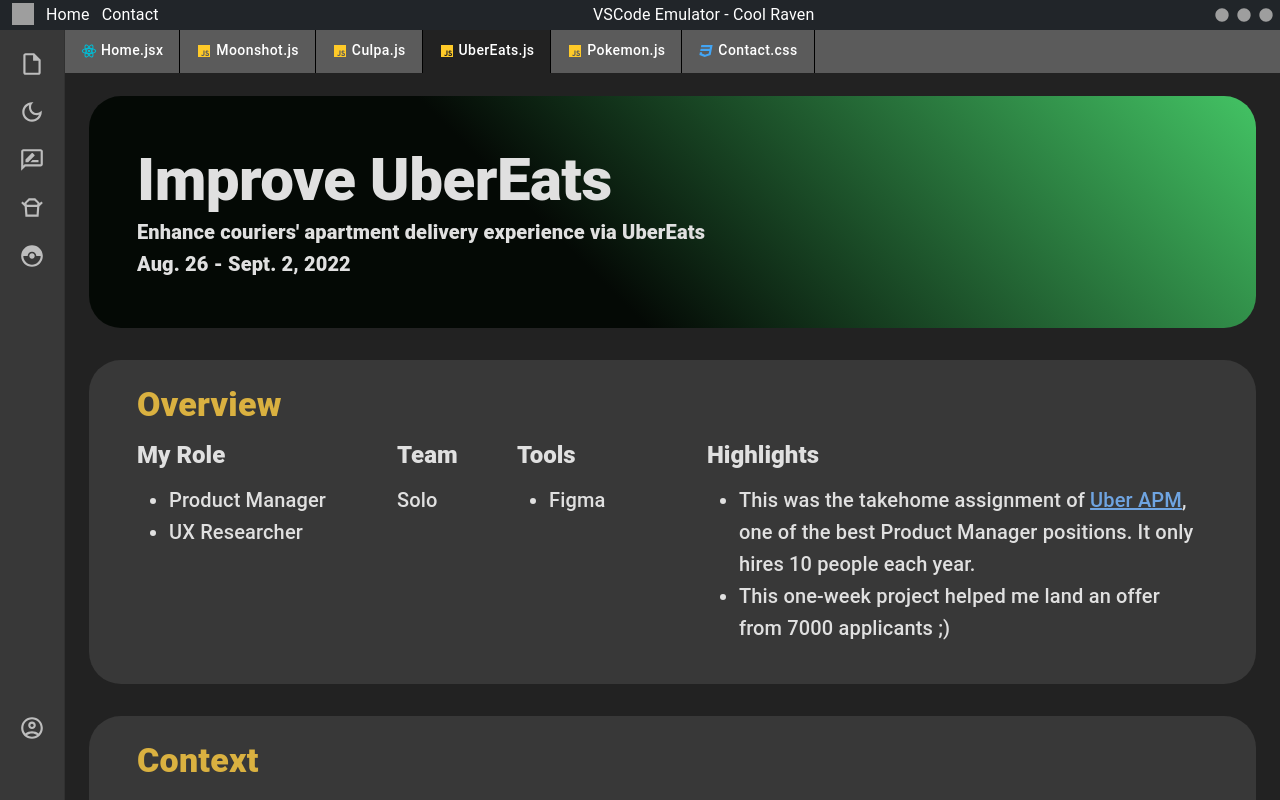
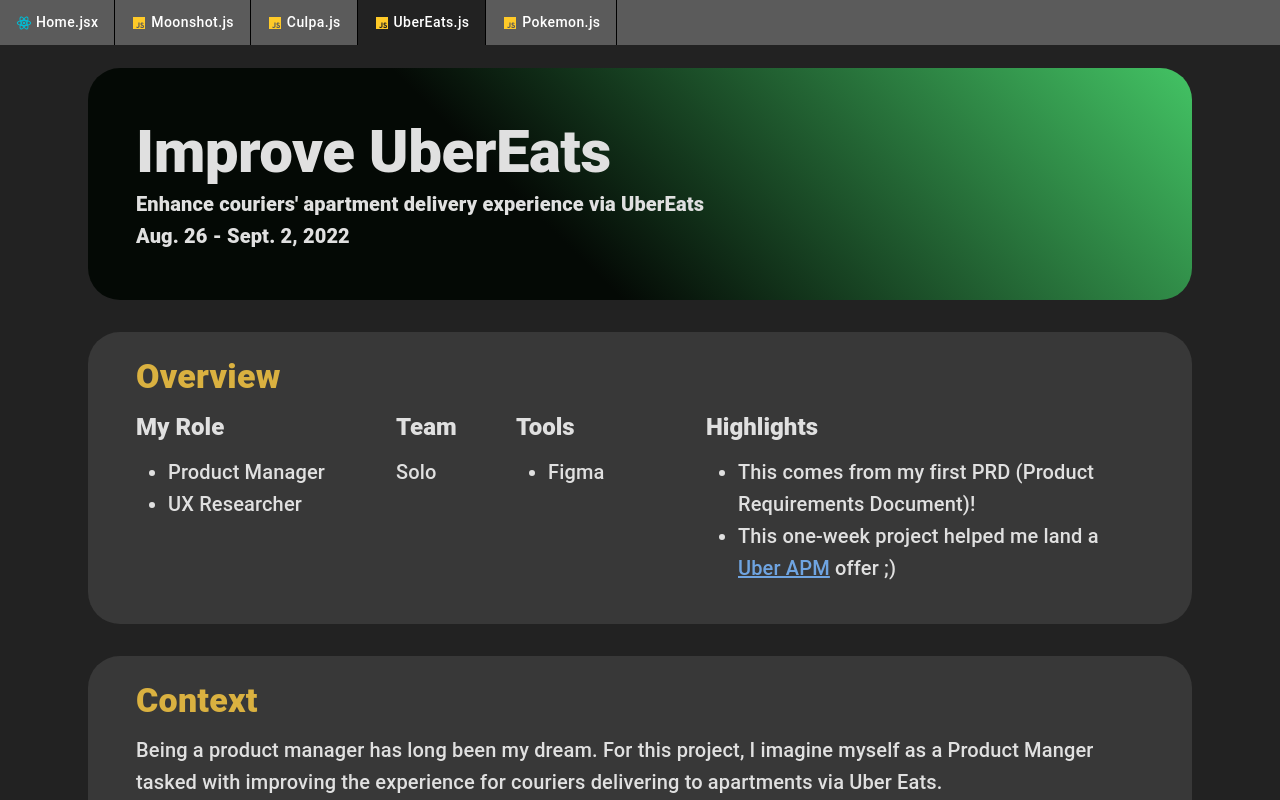
Before and after one commit to Kail-Fu/portfolio, a React (Create React App) app: page /#/UberEats in a window 1280 px wide. Shown: the top 800 px of the page. Built offline with nearby package versions, Linux system fonts and the light colour scheme; grey boxes are pictures that could not be loaded.

Commit message:
first commit

```diff
--- a/package.json
+++ b/package.json
@@ -1,6 +1,6 @@
 {
   "name": "react-stencil",
-  "homepage": "https://coolraven222.github.io/portfolio/",
+  "homepage": "https://kail-fu.github.io//portfolio/",
   "version": "0.1.0",
   "private": true,
   "dependencies": {
--- a/src/components/Contacts.js
+++ b/src/components/Contacts.js
@@ -19,10 +19,10 @@
     return <div>
         <Box pt={1} pl={40} pr={40} pb={6}>
             <Typography variant="h3" color={grey[300]} sx={{ fontWeight: 800 }} marginBottom="1rem">
-                Hi there, I'm coolraven222!
+                Hi there! I'm Kail
             </Typography>
             <Typography variant='h5' color={grey[300]}>
-                Welcome! I'm an incoming Product Manager at Uber, reimagining
+                An incoming Product Manager at Uber, reimagining
                 how humans could go anywhere, get anything.
             </Typography>
         </Box>
--- a/src/components/Explorer.js
+++ b/src/components/Explorer.js
@@ -61,9 +61,9 @@
     }, [subIndex, index, reverse]);
 
 
-    return <Stack direction="column" spacing={1} mt={1} ml={8} mr={8}>
+    return <Stack direction="column" spacing={1} mt={1}>
         <Box textAlign={'left'} mb={4}>
-            <h1 style={{ color: grey[300], fontSize: "8rem" }}>Cool Raven</h1>
+            <h1 style={{ color: grey[300], fontSize: "8rem" }}>Kail Fu</h1>
             <h2 style={{ color: grey[300] }}>
                 I am a {`${words[index].substring(0, subIndex)}${""}`}
             </h2>
--- a/src/components/Projects/Moonshot.js
+++ b/src/components/Projects/Moonshot.js
@@ -171,9 +171,9 @@
             </Typography>
         </div>
 
-        <Box mt={4}><Button onClick={() => navigate('/Contacts', { replace: true })} variant="contained" style={{ textTransform: "none", fontSize: '1.5rem' }} sx={{ mt: "1rem", mb: "2rem", fontWeight: 'bold' }}>
+        {/* <Box mt={4}><Button onClick={() => navigate('/Contacts', { replace: true })} variant="contained" style={{ textTransform: "none", fontSize: '1.5rem' }} sx={{ mt: "1rem", mb: "2rem", fontWeight: 'bold' }}>
             Contact Me
-        </Button></Box>
+        </Button></Box> */}
     </div >
 
 
--- a/src/components/Projects/UberEats.js
+++ b/src/components/Projects/UberEats.js
@@ -52,9 +52,9 @@
                     <Typography variant="h5" color={grey[300]} sx={{ fontWeight: 800 }} marginBottom="0.8rem">Highlights</Typography>
                     <Typography variant="h6" color={grey[300]}>
                         <ul>
-                            <li>This was the takehome assignment of <a target="_blank" rel="noopener noreferrer" href='https://www.uber.com/us/en/careers/apm/'>
-                                Uber APM</a>, one of the best Product Manager positions. It only hires 10 people each year.</li>
-                            <li>This one-week project helped me land an offer from 7000 applicants {";)"} </li>
+                            <li>This comes from my first PRD {"("}Product Requirements Document{")"}! </li>
+                            <li>This one-week project helped me land a <a target="_blank" rel="noopener noreferrer" href='https://www.uber.com/us/en/careers/apm/'>
+                                Uber APM</a> offer {";)"} </li>
                         </ul>
                     </Typography>
                 </Box>
@@ -66,14 +66,8 @@
         <div className={styles.textBar}>
             <Typography className={styles.subTitle} variant="h4" sx={{ fontWeight: 800 }} marginBottom="0.8rem">Context</Typography>
             <Typography variant='h6' color={grey[300]} marginBottom="0.8rem">
-                Being a product manager has long been my dream.
-                On Aug 25, 2022, Uber invited me to take a one-week takehome assessment. The prompt is the following:
-            </Typography>
-
-            <Typography variant='h6' color={grey[300]} marginBottom="0.8rem" pl={"3rem"} borderLeft={3}>
-                "You are a Product Manager tasked with improving the experience for couriers
-                delivering to apartments via Uber Eats. Please propose a product feature or improvement to an
-                existing feature."
+                Being a product manager has long been my dream. For this project, I imagine myself as a Product Manger tasked with improving the experience for couriers
+                delivering to apartments via Uber Eats.
             </Typography>
         </div>
 
@@ -173,19 +167,9 @@
             </Typography>
         </div>
 
-        <div className={styles.textBar}>
-            <Typography className={styles.subTitle} variant="h4" sx={{ fontWeight: 800 }} marginBottom="0.8rem">Conclusion</Typography>
-            <Typography variant='h6' color={grey[300]} marginBottom="0.8rem">
-                Takehome assignment has long been a controversial topic. Some people argue that you might waste time on something that isn't guaranteed, not to mention providing the company with free solutions to their assignments. In contrast, others state that takehome assignment is your best friend to showcasing your professional skills.
-            </Typography>
-            <Typography variant='h6' color={grey[300]} marginBottom="0.8rem">
-                I enjoyed doing this assignment. First, it deepened my understanding of Uber's strategy, which greatly helped my following interviews. Second, it validated my idea of becoming a product manager. I never get tired of interviewing with couriers, brainstorming solutions, and designing metrics. After postponing one of my midterms and one lab meeting, I completed the assignment and submitted it on time. Luckily, it all paid off.
-            </Typography>
-        </div>
-
-        <Box mt={4}><Button onClick={() => navigate('/Contacts', { replace: true })} variant="contained" style={{ textTransform: "none", fontSize: '1.5rem' }} sx={{ mt: "1rem", mb: "2rem", fontWeight: 'bold' }}>
+        {/* <Box mt={4}><Button onClick={() => navigate('/Contacts', { replace: true })} variant="contained" style={{ textTransform: "none", fontSize: '1.5rem' }} sx={{ mt: "1rem", mb: "2rem", fontWeight: 'bold' }}>
             Contact Me
-        </Button></Box>
+        </Button></Box> */}
     </div>
 
 };
--- a/src/components/SideBar.js
+++ b/src/components/SideBar.js
@@ -122,7 +122,6 @@
 })(MuiListItem);
 
 
-
 const MiniDrawer = (props) => {
     const navigate = useNavigate();
     const [open, setOpen] = React.useState(false);
@@ -131,16 +130,16 @@
     return (
         <Box sx={{ display: 'flex', minHeight: "100vh", minWidth: "100vw", backgroundColor: "#222222" }}>
             <CssBaseline />
-            <AppBar position="fixed" open={open} elevation={0}>
+            {/* <AppBar position="fixed" open={open} elevation={0}>
                 <TopBar></TopBar>
-            </AppBar>
-            <Drawer variant="permanent" open={open} PaperProps={{
+            </AppBar> */}
+            {/* <Drawer variant="permanent" open={open} PaperProps={{
                 sx: {
                     backgroundColor: '#383838'
                 }
             }}>
                 <div className={classes.root}>
-                    <List sx={{ pt: 5 }} component="nav" aria-label="main mailbox folders">
+                    <List sx={{ pt: 0.5 }} component="nav" aria-label="main mailbox folders">
                         <ListItem key={"Explorer"} button disableRipple
                             onClick={() => navigate('/', { replace: true })}
                             disablePadding sx={{
@@ -227,14 +226,14 @@
                                 }}
                             ><CatchingPokemonOutlinedIcon sx={{ fontSize: 26 }} />
                             </ListItemIcon>
-                        </ListItem>
-                        <ListItem key={"Contacts"} button disableRipple
+                        </ListItem> */}
+            {/* <ListItem key={"Contacts"} button disableRipple
                             onClick={() => navigate('/Contacts', { replace: true })}
                             disablePadding sx={{
                                 minHeight: 48,
                                 justifyContent: open ? 'initial' : 'center',
                                 px: 2.5,
-                                mt: '53vh'
+                                mt: '55vh'
                             }} >
                             <ListItemIcon
                                 sx={{
@@ -245,11 +244,11 @@
                                 }}
                             ><AccountCircleOutlinedIcon sx={{ fontSize: 26 }} />
                             </ListItemIcon>
-                        </ListItem>
-                    </List>
+                        </ListItem> */}
+            {/* </List>
                 </div>
-            </Drawer>
-            <Box sx={{ flexGrow: 1, pt: 4 }}>
+            </Drawer> */}
+            <Box sx={{ flexGrow: 1, pt: 0.5 }}>
                 <StyledSubTabs value={props.pageIndex}
                     aria-label="ant example"
                     style={{ height: "3.6rem" }}
@@ -260,11 +259,11 @@
                     <Tab sx={{ borderRight: 0.75, borderColor: "black" }} disableRipple icon={<JsIcon />} onClick={() => navigate('/Culpa', { replace: true })} iconPosition="start" label={<span style={{ color: 'white', textTransform: "none" }}>&nbsp;Culpa.js</span>} value={2} />
                     <Tab sx={{ borderRight: 0.75, borderColor: "black" }} disableRipple icon={<JsIcon />} onClick={() => navigate('/UberEats', { replace: true })} iconPosition="start" label={<span style={{ color: 'white', textTransform: "none" }}>&nbsp;UberEats.js</span>} value={3} />
                     <Tab sx={{ borderRight: 0.75, borderColor: "black" }} disableRipple icon={<JsIcon />} onClick={() => navigate('/Pokemon', { replace: true })} iconPosition="start" label={<span style={{ color: 'white', textTransform: "none" }}>&nbsp;Pokemon.js</span>} value={4} />
-                    <Tab sx={{ borderRight: 0.75, borderColor: "black" }} disableRipple icon={<CssIcon />} onClick={() => navigate('/Contacts', { replace: true })} iconPosition="start" label={<span style={{ color: 'white', textTransform: "none" }}>&nbsp;Contact.css</span>} value={5} />
+                    {/* <Tab sx={{ borderRight: 0.75, borderColor: "black" }} disableRipple icon={<CssIcon />} onClick={() => navigate('/Contacts', { replace: true })} iconPosition="start" label={<span style={{ color: 'white', textTransform: "none" }}>&nbsp;Contact.css</span>} value={5} /> */}
 
 
                 </StyledSubTabs>
-                <Box sx={{ pt: 8, pl: 3, pr: 3 }}>
+                <Box sx={{ pt: 8, pl: 11, pr: 11 }}>
                     <props.component />
                 </Box>
             </Box>
--- a/src/components/TopBar.js
+++ b/src/components/TopBar.js
@@ -14,16 +14,16 @@
     return (
         <Navbar bg="dark" sticky="top">
             <Nav className="me-auto">
-                <Nav.Item style={{ leftMargin: "20px" }}> <img
+                {/* <Nav.Item style={{ marginLeft: 10 }}> <img
                     src={vslogo}
                     width="22"
                     height="22"
                     className="d-inline-block align-top"
                     alt="VS Code logo"
-                /></Nav.Item>
-                <Nav.Item button onClick={() => navigate('/', { replace: true })}>Home</Nav.Item>
-                <Nav.Item button onClick={() => navigate('/Contacts', { replace: true })}>Contact</Nav.Item>
-                <Nav.Item style={{ marginLeft: '33vw' }}>VSCode Emulator - Cool Raven</Nav.Item>
+                /></Nav.Item> */}
+                {/* <Nav.Item button onClick={() => navigate('/', { replace: true })}>Home</Nav.Item> */}
+                {/* <Nav.Item button onClick={() => navigate('/Contacts', { replace: true })}>Contact</Nav.Item> */}
+                <Nav.Item style={{ marginLeft: '47vw' }}>VSCode Emulator - Kail Fu</Nav.Item>
             </Nav>
             <CircleIcon className='circleicon' sx={{ color: grey[500], fontSize: 16 }} />
             <CircleIcon className='circleicon' sx={{ color: grey[500], fontSize: 16 }} />
```
Also changed, not shown: src/components/Projects/Culpa.js (+4 -4 lines), src/components/Projects/Pokemon.js (+5 -5 lines), 1 other file (tests, documents, lock files or other folders).
